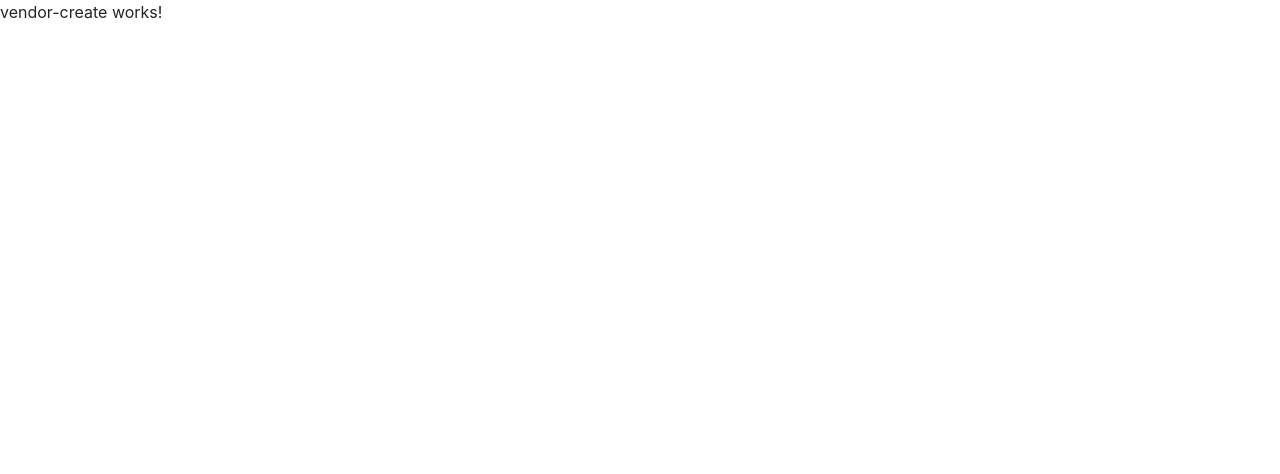
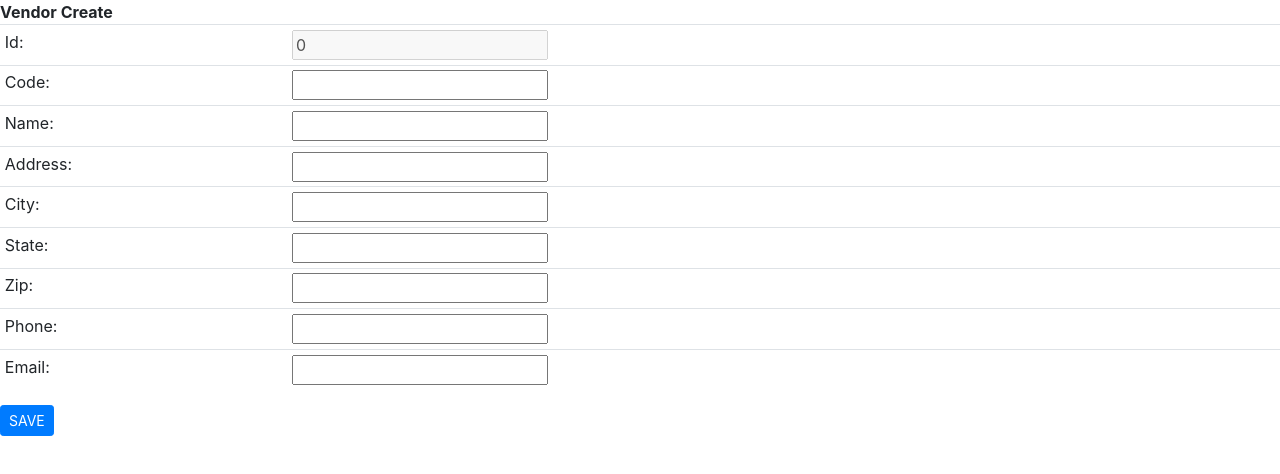
Before and after one commit to Philgritz/PrsClientSolution, an Angular app: page /vendors/create in a window 1280 px wide. Shown: the top 474 px of the page. Built offline with nearby package versions, Linux system fonts and the light colour scheme; no server answers.

Commit message:
vendor completed

```diff
--- a/src/app/prs/vendor/vendor-create/vendor-create.component.html
+++ b/src/app/prs/vendor/vendor-create/vendor-create.component.html
@@ -1,3 +1,45 @@
-<p>
-  vendor-create works!
-</p>
+<div class="component">
+  <div class="header">
+    <span class="pagetitle">Vendor Create</span>
+    <table class="table table-sm" *ngIf="vendor">
+        <tr>
+          <td>Id:</td>
+          <td><input [(ngModel)]="vendor.id" type="number" disabled></td>
+        </tr>
+        <tr>
+          <td>Code:</td>
+          <td><input [(ngModel)]="vendor.code" type="text"></td>
+        </tr>
+        <tr>
+          <td>Name:</td>
+          <td><input [(ngModel)]="vendor.name" type="text">
+        </tr>
+        <tr>
+          <td>Address:</td>
+          <td><input [(ngModel)]="vendor.address" type="text"></td>
+        </tr>
+        <tr>
+          <td>City:</td>
+          <td><input [(ngModel)]="vendor.city" type="text"></td>
+        </tr>
+        <tr>
+          <td>State:</td>
+          <td><input [(ngModel)]="vendor.state" type="text"></td>
+        </tr>
+        <tr>
+          <td>Zip:</td>
+          <td><input [(ngModel)]="vendor.zip" type="text"></td>
+        </tr>
+        <tr>
+          <td>Phone:</td>
+          <td><input [(ngModel)]="vendor.phone" type="text"></td>
+        </tr>
+        <tr>
+          <td>Email:</td>
+          <td><input [(ngModel)]="vendor.email" type="text"></td>
+        </tr>
+      </table>
+      <button (click)="save()" class="btn btn-primary btn-sm">SAVE</button>
+  </div>
+
+</div>
--- a/src/app/prs/vendor/vendor-create/vendor-create.component.ts
+++ b/src/app/prs/vendor/vendor-create/vendor-create.component.ts
@@ -1,4 +1,7 @@
 import { Component, OnInit } from '@angular/core';
+import { Router } from '@angular/router';
+import { VendorService } from '../vendor.service';
+import { Vendor } from '../vendor.class';
 
 @Component({
   selector: 'app-vendor-create',
@@ -7,7 +10,23 @@ import { Component, OnInit } from '@angular/core';
 })
 export class VendorCreateComponent implements OnInit {
 
-  constructor() { }
+  vendor: Vendor = new Vendor();
+
+
+  constructor(
+    private router: Router,
+    private vendorsvc: VendorService
+  ) { }
+
+  save(): void {
+    this.vendorsvc.create(this.vendor).subscribe(
+      res => {
+      console.log("Res from Vendor create:", res);
+      this.router.navigateByUrl('/vendors/list');
+    }
+
+    );
+  }
 
   ngOnInit() {
   }
--- a/src/app/prs/vendor/vendor-detail/vendor-detail.component.html
+++ b/src/app/prs/vendor/vendor-detail/vendor-detail.component.html
@@ -1,3 +1,51 @@
-<p>
-  vendor-detail works!
-</p>
+<div class="component">
+  <div class="header">
+    <span class="pagetitle">Vendor Detail</span> |
+    <span><a routerLink="/vendors/list">BacktoList</a></span>
+  </div>
+  <table class="table table-sm" *ngIf="vendor">
+    <tr>
+      <td>Id:</td>
+      <td>{{vendor.id}}</td>
+    </tr>
+    <tr>
+      <td>Code:</td>
+      <td>{{vendor.code}}</td>
+    </tr>
+    <tr>
+      <td>Name:</td>
+      <td>{{vendor.name}}</td>
+    </tr>
+    <tr>
+      <td>Address:</td>
+      <td>{{vendor.address}}</td>
+    </tr>
+    <tr>
+      <td>City:</td>
+      <td>{{vendor.city}}</td>
+    </tr>
+    <tr>
+      <td>State:</td>
+      <td>{{vendor.state}}</td>
+    </tr>
+    <tr>
+      <td>Zip:</td>
+      <td>{{vendor.zip}}</td>
+    </tr>
+    <tr>
+      <td>Phone:</td>
+      <td>{{vendor.phone}}</td>
+    </tr>
+    <tr>
+      <td>Email:</td>
+      <td>{{vendor.email}}</td>
+    </tr>
+  </table>
+  <span>
+    <button (click)="edit()" class="btn btn-warning btn-sm">Edit</button>
+    <button (click)="verify()" class="btn btn-danger btn-sm">Delete</button>
+    <span *ngIf="verifyDelete">
+      <button (click)="delete()" class="btn btn-danger btn-sm">Verify</button>
+    </span>
+  </span>
+</div>
--- a/src/app/prs/vendor/vendor-detail/vendor-detail.component.ts
+++ b/src/app/prs/vendor/vendor-detail/vendor-detail.component.ts
@@ -1,4 +1,8 @@
 import { Component, OnInit } from '@angular/core';
+import { ActivatedRoute, Router } from '@angular/router';
+
+import { VendorService } from '../vendor.service';
+import { Vendor} from '../vendor.class';
 
 @Component({
   selector: 'app-vendor-detail',
@@ -7,9 +11,41 @@ import { Component, OnInit } from '@angular/core';
 })
 export class VendorDetailComponent implements OnInit {
 
-  constructor() { }
+  vendor: Vendor;
+  verifyDelete: boolean = false;
+
+  constructor(
+    private route: ActivatedRoute,
+    private router: Router,
+    private vendorsvc: VendorService
+  ) { }
+
+  edit(): void {
+    this.router.navigateByUrl(`/vendors/edit/${this.vendor.id}`);
+  }
+  verify(): void {
+    this.verifyDelete = !this.verifyDelete;
+  }
+  delete(): void {
+    this.vendorsvc.remove(this.vendor).subscribe(
+      res => {
+        console.log("Vendor delete res:", res);
+        this.router.navigateByUrl("/vendors/list");
+      },
+      err => console.error(err)
+    );
+  }
+
 
   ngOnInit() {
+    let vendorid = this.route.snapshot.params.id;  //read route for id, read db for user
+    this.vendorsvc.get(vendorid).subscribe(
+      vendor => {
+        this.vendor = vendor;
+        console.log("VENDOR:", vendor);
+      },
+      err => { console.error(err); }
+    );
   }
 
 }
--- a/src/app/prs/vendor/vendor-edit/vendor-edit.component.html
+++ b/src/app/prs/vendor/vendor-edit/vendor-edit.component.html
@@ -1,3 +1,45 @@
-<p>
-  vendor-edit works!
-</p>
+<div class="component">
+  <div class="header">
+    <span class="pagetitle">Vendor Edit</span>
+    <table class="table table-sm" *ngIf="vendor">
+        <tr>
+          <td>Id:</td>
+          <td><input [(ngModel)]="vendor.id" type="number" disabled></td>
+        </tr>
+        <tr>
+          <td>Code:</td>
+          <td><input [(ngModel)]="vendor.code" type="text"></td>
+        </tr>
+        <tr>
+          <td>Name:</td>
+          <td><input [(ngModel)]="vendor.name" type="text">
+        </tr>
+        <tr>
+          <td>Address:</td>
+          <td><input [(ngModel)]="vendor.address" type="text"></td>
+        </tr>
+        <tr>
+          <td>City:</td>
+          <td><input [(ngModel)]="vendor.city" type="text"></td>
+        </tr>
+        <tr>
+          <td>State:</td>
+          <td><input [(ngModel)]="vendor.state" type="text"></td>
+        </tr>
+        <tr>
+          <td>Zip:</td>
+          <td><input [(ngModel)]="vendor.zip" type="text"></td>
+        </tr>
+        <tr>
+          <td>Phone:</td>
+          <td><input [(ngModel)]="vendor.phone" type="text"></td>
+        </tr>
+        <tr>
+          <td>Email:</td>
+          <td><input [(ngModel)]="vendor.email" type="text"></td>
+        </tr>
+      </table>
+      <button (click)="save()" class="btn btn-primary btn-sm">SAVE</button>
+  </div>
+
+</div>
--- a/src/app/prs/vendor/vendor-edit/vendor-edit.component.ts
+++ b/src/app/prs/vendor/vendor-edit/vendor-edit.component.ts
@@ -1,4 +1,7 @@
 import { Component, OnInit } from '@angular/core';
+import { ActivatedRoute, Router } from '@angular/router';
+import { VendorService } from '../vendor.service';
+import { Vendor } from '../vendor.class';
 
 @Component({
   selector: 'app-vendor-edit',
@@ -7,9 +10,33 @@ import { Component, OnInit } from '@angular/core';
 })
 export class VendorEditComponent implements OnInit {
 
-  constructor() { }
+  vendor: Vendor;
+
+
+  constructor(
+    private route: ActivatedRoute,
+    private router: Router,
+    private vendorsvc: VendorService
+  ) { }
+
+  save(): void {
+    this.vendorsvc.change(this.vendor).subscribe(
+      res => { console.log("Vendor change resp: ", res);
+    this.router.navigateByUrl("/vendors/list");
+    }
+    ,err => { console.error(err);}
+    );
+  }
+
 
   ngOnInit() {
+    let vendorid = this.route.snapshot.params.id;   //how to pull id
+    this.vendorsvc.get(vendorid).subscribe(
+      vendor => {
+        this.vendor = vendor;
+        console.log("Vendor:", vendor); }
+      ,err => { console.error(err); }
+    );
   }
 
 }
```
